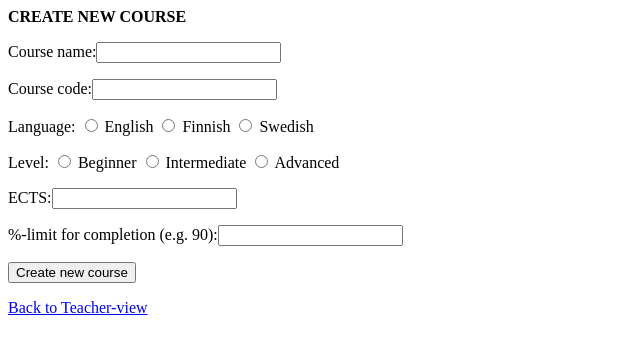
After one commit to henkkah/teaching-app, a Flask app: page /newcourse in a window 1280 px wide. The commit adds this page. Shown: the top 354 px of the page, without its empty margins (0-640 px from the left). Run offline with Flask 2, Linux system fonts and the light colour scheme.

Commit message:
creating course functionality created

```diff
--- a/app.py
+++ b/app.py
@@ -25,7 +25,7 @@ def login():
     result = db.session.execute(sql, {"username":username})
     user = result.fetchone()
     if user == None: # wrong username
-        return render_template("wrong-username.html")
+        return render_template("error-username-incorrect.html")
     else:
         password_hash = user[0]
         if check_password_hash(password_hash, password): # correct username and password
@@ -36,7 +36,7 @@ def login():
             else: # student
                 return redirect("/student")
         else: # wrong password
-            return render_template("wrong-password.html")
+            return render_template("error-password-incorrect.html")
 
 @app.route("/newuser")
 def newuser():
@@ -47,7 +47,7 @@ def createuser():
     username = request.form["username"]
     password = request.form["password"]
     if "teacher" not in request.form:
-        return render_template("role-notchosen.html")
+        return render_template("error-role-not-chosen.html")
     else:
         teacher = request.form["teacher"]
 
@@ -56,11 +56,11 @@ def createuser():
     result = db.session.execute(sql, {"username":username})
     user = result.fetchone()
     if user != None or username.strip() == "": # username in use or empty
-        return render_template("username-inuse.html")
+        return render_template("error-username-in-use.html")
 
     # Check password
     if password.strip() == "":
-        return render_template("password-empty.html")
+        return render_template("error-password-empty.html")
 
     password_hash = generate_password_hash(password)
     sql = "INSERT INTO users (username, password, teacher) VALUES (:username, :password, :teacher)"
@@ -72,7 +72,6 @@ def createuser():
         return redirect("/teacher")
     else: # student
         return redirect("/student")
-
 
 
 @app.route("/teacher")
@@ -87,3 +86,55 @@ def student():
 def logout():
     del session["username"]
     return redirect("/")
+
+
+@app.route("/newcourse")
+def newcourse():
+    return render_template("newcourse.html")
+
+@app.route("/createcourse", methods=["POST"])
+def createcourse():
+    coursename = request.form["coursename"]
+    coursecode = request.form["coursecode"]
+    if "language" not in request.form:
+        return render_template("error-language-not-chosen.html")
+    else:
+        language = request.form["language"]
+    if "level" not in request.form:
+        return render_template("error-level-not-chosen.html")
+    else:
+        level = request.form["level"]
+    ects = request.form["ects"]
+    limit = request.form["limit"]
+
+    # Check coursename
+    if coursename.strip() == "":
+        return render_template("error-coursename-not-given.html")
+    # Check coursecode
+    sql = "SELECT code FROM courses WHERE code=:coursecode"
+    result = db.session.execute(sql, {"coursecode":coursecode})
+    code = result.fetchone()
+    if code != None or coursecode.strip() == "": # coursecode in use or empty
+        return render_template("error-coursecode-in-use.html")
+    # Check ects
+    try:
+        ects = int(ects)
+        if ects < 0:
+            return render_template("error-ects-invalid.html")
+    except:
+        return render_template("error-ects-invalid.html")
+    # Check limit
+    try:
+        limit = int(limit)
+        if limit < 0 or limit > 100:
+            return render_template("error-limit-invalid.html")
+    except:
+        return render_template("error-limit-invalid.html")
+
+    # Add new course to db
+    teacher_id = db.session.execute("SELECT id FROM users WHERE username=:username", {"username":session["username"]}).fetchone()[0]
+    sql = "INSERT INTO courses (code, name, teacher_id, lang, lev, ects, lim, visible, deleted) VALUES (:coursecode, :coursename, :teacher_id, :language, :level, :ects, :limit, :visible, :deleted)"
+    db.session.execute(sql, {"coursecode":coursecode, "coursename":coursename, "teacher_id":teacher_id, "language":language, "level":level, "ects":ects, "limit":limit, "visible":"0", "deleted":"0"})
+    db.session.commit()
+
+    return redirect("/teacher")
--- /dev/null
+++ b/templates/error-coursecode-in-use.html
@@ -0,0 +1,3 @@
+<p>Course code you entered is already in use!</p>
+<p><a href="/newcourse">To Create course -page</a></p>
+<p><a href="/teacher">To Teacher-view</a></p>
--- /dev/null
+++ b/templates/error-coursename-not-given.html
@@ -0,0 +1,3 @@
+<p>You did not give name for the new course!</p>
+<p><a href="/newcourse">To Create course -page</a></p>
+<p><a href="/teacher">To Teacher-view</a></p>
--- /dev/null
+++ b/templates/error-ects-invalid.html
@@ -0,0 +1,3 @@
+<p>Error! Enter amount of ECTS as integer (>=0).</p>
+<p><a href="/newcourse">To Create course -page</a></p>
+<p><a href="/teacher">To Teacher-view</a></p>
--- /dev/null
+++ b/templates/error-language-not-chosen.html
@@ -0,0 +1,3 @@
+<p>You did not choose language for the new course!</p>
+<p><a href="/newcourse">To Create course -page</a></p>
+<p><a href="/teacher">To Teacher-view</a></p>
--- /dev/null
+++ b/templates/error-level-not-chosen.html
@@ -0,0 +1,3 @@
+<p>You did not choose level for the new course!</p>
+<p><a href="/newcourse">To Create course -page</a></p>
+<p><a href="/teacher">To Teacher-view</a></p>
--- /dev/null
+++ b/templates/error-limit-invalid.html
@@ -0,0 +1,3 @@
+<p>Error! Enter completion limit-% as integer (>=0 and <=100).</p>
+<p><a href="/newcourse">To Create course -page</a></p>
+<p><a href="/teacher">To Teacher-view</a></p>
--- /dev/null
+++ b/templates/newcourse.html
@@ -0,0 +1,29 @@
+<form action="/createcourse" method="POST">
+
+<p><b>CREATE NEW COURSE</b></p>
+
+<p>Course name:<input type="text" name="coursename"></p>
+<p>Course code:<input type="text" name="coursecode"></p>
+
+<p>
+Language:
+<input type="radio" name="language" value="ENG"> English
+<input type="radio" name="language" value="FIN"> Finnish
+<input type="radio" name="language" value="SWE"> Swedish
+</p>
+
+<p>
+Level:
+<input type="radio" name="level" value="BEG"> Beginner
+<input type="radio" name="level" value="INT"> Intermediate
+<input type="radio" name="level" value="ADV"> Advanced
+</p>
+
+<p>ECTS:<input type="number" name="ects"></p>
+<p>%-limit for completion (e.g. 90):<input type="number" name="limit"></p>
+
+<p><input type="submit" value="Create new course"></p>
+
+<p><a href="/teacher">Back to Teacher-view</a></p>
+
+</form>
```
Also changed, not shown: templates/teacher.html (+15 -2 lines), templates/error-password-empty.html (renamed from templates/password-empty.html), templates/error-password-incorrect.html (renamed from templates/wrong-password.html), templates/error-role-not-chosen.html (renamed from templates/role-notchosen.html), templates/error-username-in-use.html (renamed from templates/username-inuse.html), templates/error-username-incorrect.html (renamed from templates/wrong-username.html).
